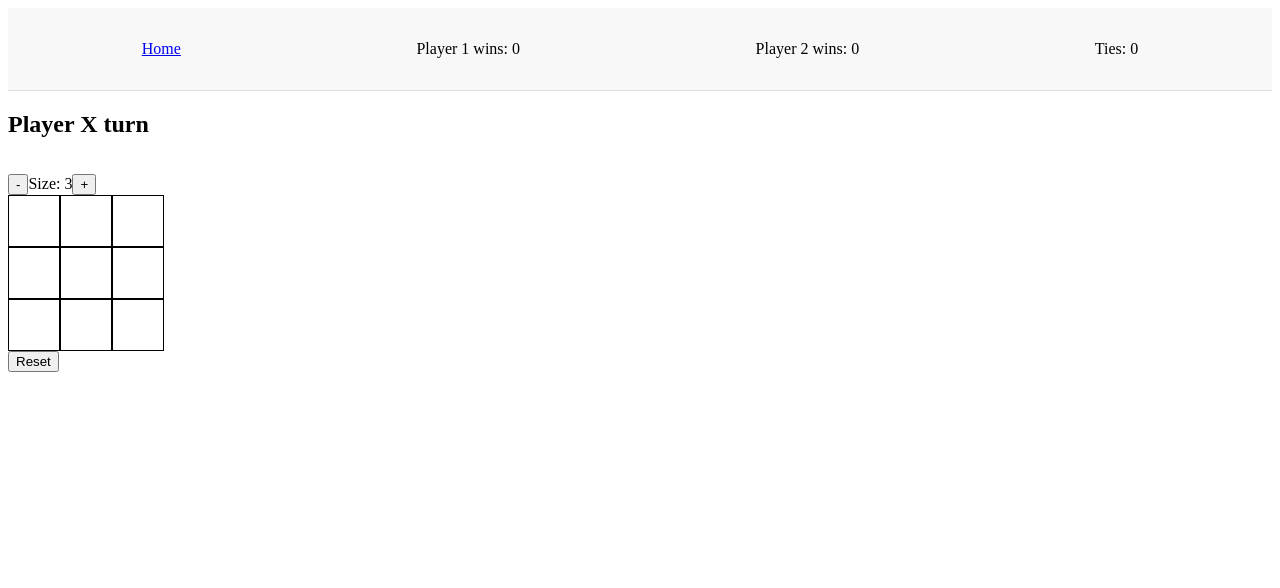
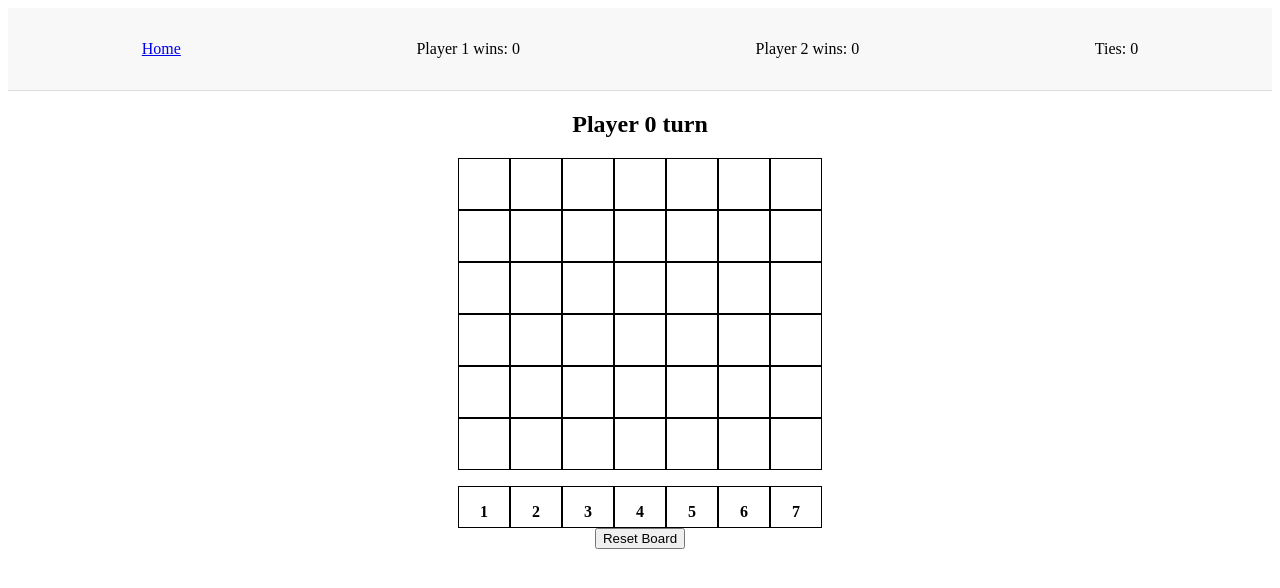
Before and after one commit to harisahmed18403/FunGames, a Vue app: page /connect4 in a window 1280 px wide. Shown: the top 588 px of the page. Built offline with nearby package versions, Linux system fonts and the light colour scheme; the HTML template or start-up script is replaced by a standard one.

Commit message:
working connect 4

```diff
--- a/src/assets/global.css
+++ b/src/assets/global.css
@@ -1,4 +1,11 @@
+:root {
+  --p1-color: #ff4d4d;
+  --p2-color: #4d79ff;
+}
+
 main {
   display: flex;
   flex-direction: column;
+  justify-content: center;
+  align-items: center;
 }
--- /dev/null
+++ b/src/components/C4/C4Board.vue
@@ -0,0 +1,81 @@
+<template>
+  <div>
+    <div class="board">
+      <div v-for="(row, rowIndex) in props.board" :key="`row-${rowIndex}`" class="row">
+        <div v-for="(cell, colIndex) in row" :key="`cell-${colIndex}`" class="cell">
+          <div v-if="cell == '1'" class="piece piece-1"></div>
+          <div v-else-if="cell == '2'" class="piece piece-2"></div>
+        </div>
+      </div>
+    </div>
+    <div class="controls">
+      <div
+        v-for="col in cols"
+        :key="`col-${col}`"
+        class="control"
+        @click="emit('columnClicked', col - 1)"
+      >
+        <p>{{ col }}</p>
+      </div>
+    </div>
+  </div>
+</template>
+<style scoped>
+.row {
+  display: flex;
+}
+.cell {
+  width: 50px;
+  height: 50px;
+  border: 1px solid black;
+  display: inline-flex;
+  align-items: center;
+  justify-content: center;
+  font-size: 24px;
+}
+
+.piece {
+  width: 40px;
+  height: 40px;
+  border-radius: 50%;
+}
+
+.piece-1 {
+  background-color: var(--p1-color);
+}
+
+.piece-2 {
+  background-color: var(--p2-color);
+}
+
+.controls {
+  display: flex;
+  justify-content: center;
+  margin-top: 1rem;
+}
+
+.control {
+  width: 50px;
+  height: 40px;
+  border: 1px solid black;
+  text-align: center;
+  font-weight: bold;
+  align-items: center;
+  justify-content: center;
+}
+</style>
+<script setup lang="ts">
+import { computed, ref } from 'vue'
+
+const props = defineProps<{
+  board: Array<Array<string>>
+}>()
+
+const cols = computed(() => {
+  return props.board[0]?.length || 0
+})
+
+const emit = defineEmits<{
+  (e: 'columnClicked', col: number): void
+}>()
+</script>
--- a/src/main.ts
+++ b/src/main.ts
@@ -3,6 +3,8 @@ import { createPinia } from 'pinia'
 
 import App from './App.vue'
 import router from './router'
+
+import './assets/global.css'
 
 const app = createApp(App)
 
--- a/src/router/index.ts
+++ b/src/router/index.ts
@@ -19,7 +19,7 @@ const router = createRouter({
     {
       path: '/connect4',
       name: 'connect4',
-      component: TicTacToe,
+      component: Connect4,
     },
   ],
 })
--- /dev/null
+++ b/src/views/Connect4.vue
@@ -0,0 +1,131 @@
+<template>
+  <main>
+    <div class="header">
+      <h2>Player {{ currentPlayer }} turn</h2>
+      <h2>{{ message }}</h2>
+    </div>
+    <C4Board :board="board" @column-clicked="addPiece" />
+    <button @click="resetBoard">Reset Board</button>
+  </main>
+</template>
+<style scoped></style>
+<script setup lang="ts">
+import { onMounted, ref } from 'vue'
+import { useScore } from '@/stores/store'
+import C4Board from '@/components/C4/C4Board.vue'
+
+// Board setup
+const minRows = 6
+const minCols = 7
+
+const rows = ref(minRows)
+const cols = ref(minCols)
+const board = ref<string[][]>([])
+
+// Player setup
+const currentPlayer = ref(0)
+const scoreStore = useScore()
+const message = ref('')
+
+onMounted(() => {
+  resetBoard()
+})
+
+function resetBoard() {
+  board.value = []
+  for (let r = 0; r < rows.value; r++) {
+    const row: string[] = []
+    for (let c = 0; c < cols.value; c++) {
+      row.push('')
+    }
+    board.value.push(row)
+  }
+}
+
+function addPiece(col: number) {
+  for (let r = rows.value - 1; r >= 0; r--) {
+    if (board.value[r][col] === '') {
+      board.value[r][col] = currentPlayer.value === 0 ? '1' : '2'
+      if (checkWin(r, col)) {
+        displayMessage(`Player ${currentPlayer.value} wins!`)
+        if (currentPlayer.value === 0) {
+          scoreStore.player1Score++
+        } else {
+          scoreStore.player2Score++
+        }
+        resetBoard()
+      } else if (isBoardFull()) {
+        displayMessage("It's a tie!")
+        scoreStore.tieScore++
+        resetBoard()
+      } else {
+        currentPlayer.value = 1 - currentPlayer.value
+      }
+      return
+    }
+  }
+}
+
+function isBoardFull() {
+  return board.value.every((row) => row.every((cell) => cell !== ''))
+}
+
+function checkWin(row: number, col: number) {
+  const directions = [
+    { dr: 0, dc: 1 }, // Horizontal
+    { dr: 1, dc: 0 }, // Vertical
+    { dr: 1, dc: 1 }, // Diagonal /
+    { dr: 1, dc: -1 }, // Diagonal \
+  ]
+  const playerSymbol = board.value[row][col]
+
+  for (const { dr, dc } of directions) {
+    let count = 1
+
+    // Check in the positive direction
+    for (let step = 1; step < 4; step++) {
+      const r = row + dr * step
+      const c = col + dc * step
+      if (
+        r < 0 ||
+        r >= rows.value ||
+        c < 0 ||
+        c >= cols.value ||
+        board.value[r][c] !== playerSymbol
+      ) {
+        break
+      }
+      count++
+    }
+
+    // Check in the negative direction
+    for (let step = 1; step < 4; step++) {
+      const r = row - dr * step
+      const c = col - dc * step
+      if (
+        r < 0 ||
+        r >= rows.value ||
+        c < 0 ||
+        c >= cols.value ||
+        board.value[r][c] !== playerSymbol
+      ) {
+        break
+      }
+      count++
+    }
+
+    if (count >= 4) {
+      return true
+    }
+  }
+  return false
+}
+
+function displayMessage(msg: string) {
+  message.value = msg
+  setTimeout(() => {
+    message.value = ''
+  }, 2000)
+  resetBoard()
+}
+</script>
--- a/src/views/HomePage.vue
+++ b/src/views/HomePage.vue
@@ -4,6 +4,7 @@
 
     <div class="games">
       <RouterLink to="/tictactoe">Tic Tac Toe</RouterLink>
+      <RouterLink to="/connect4">Connect 4</RouterLink>
     </div>
   </main>
 </template>
--- a/src/views/TicTacToe.vue
+++ b/src/views/TicTacToe.vue
@@ -1,5 +1,5 @@
 <template>
-  <div>
+  <main>
     <div class="header">
       <h2>Player {{ players[currentPlayer] }} turn</h2>
       <h2>{{ message }}</h2>
@@ -11,7 +11,7 @@
     </div>
     <TTTBoard :board="board" @cellClicked="setCell" />
     <button @click="resetBoard">Reset</button>
-  </div>
+  </main>
 </template>
 
 <style scoped>
```
